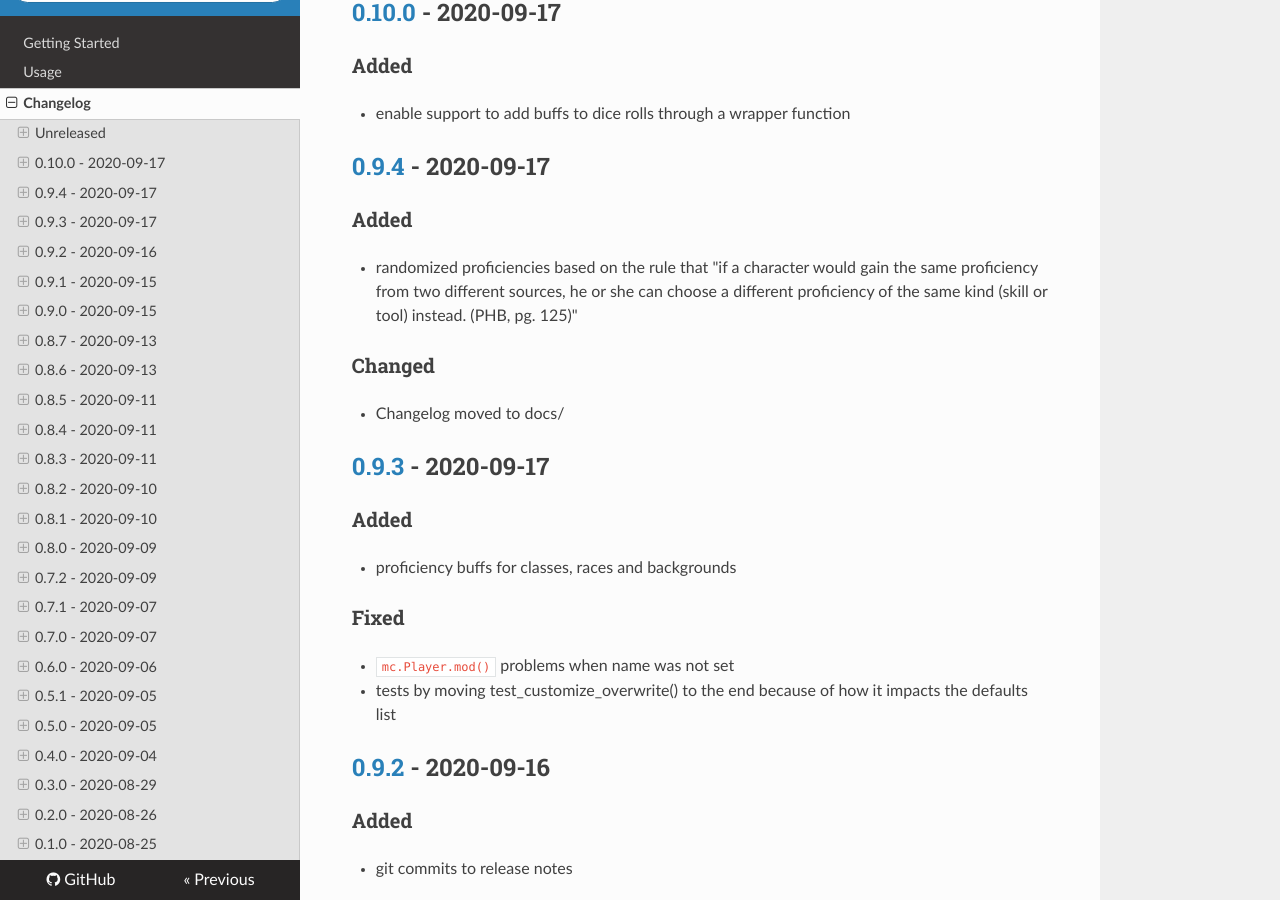
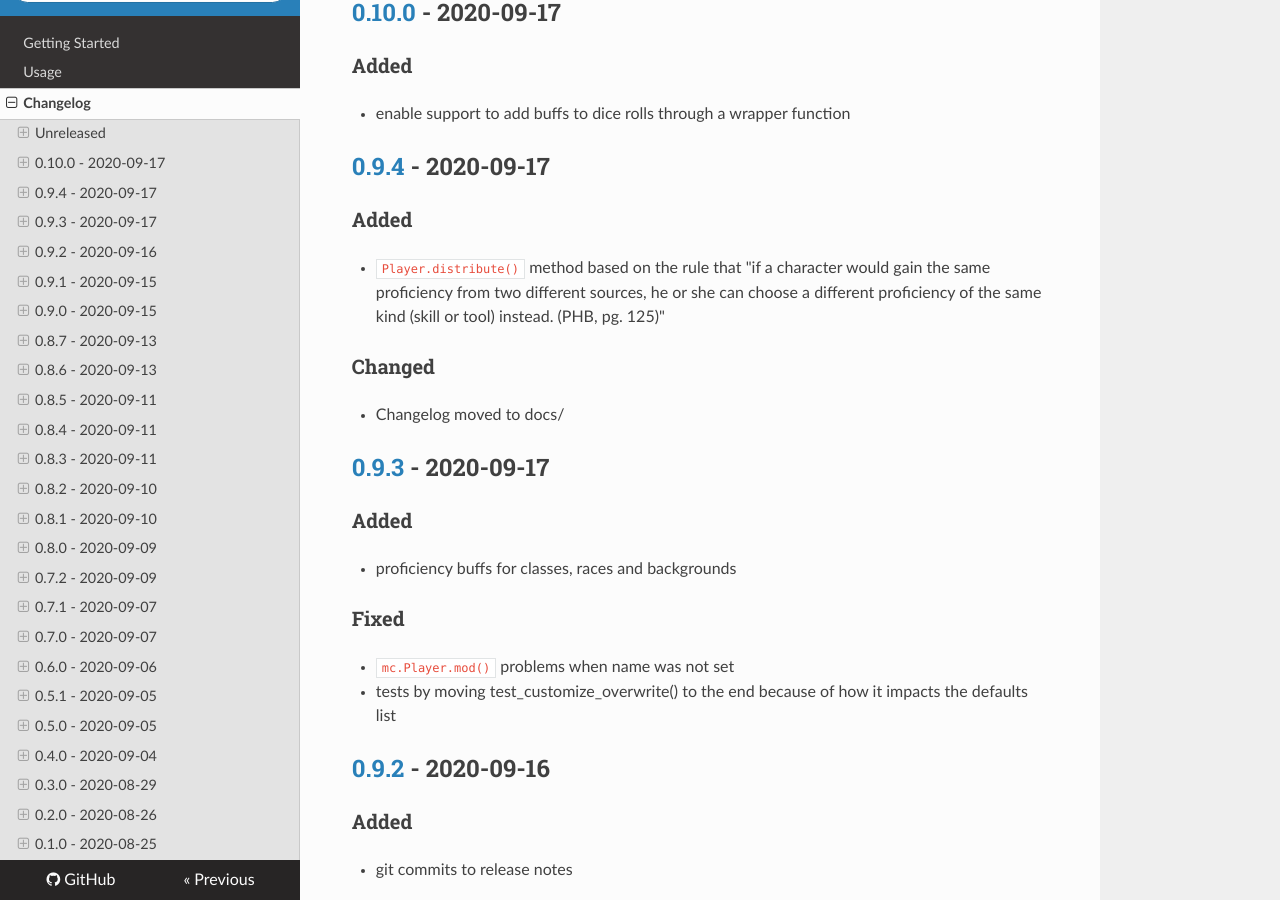
Before and after one commit to signebedi/mercutio, an MkDocs documentation site: the page built from docs/CHANGELOG.md, in a window 1280 px wide and 900 px high, scrolled down 774 px. Built offline with MkDocs 1.6.1, drawn with Linux system fonts in a browser that asks for light colours; nearby versions of some CDN libraries.

Commit message:
Routine: changelog

````diff
--- a/docs/CHANGELOG.md
+++ b/docs/CHANGELOG.md
@@ -29,7 +29,7 @@ Git commits will follow these conventions (with major convetions bolded):
 
 ## [0.9.4] - 2020-09-17
 ### Added
-- randomized proficiencies based on the rule that "if a character would gain the same proficiency from two different sources, he or she can choose a different proficiency of the same kind (skill or tool) instead. (PHB, pg. 125)"
+- ```Player.distribute()``` method based on the rule that "if a character would gain the same proficiency from two different sources, he or she can choose a different proficiency of the same kind (skill or tool) instead. (PHB, pg. 125)"
 
 ### Changed
 - Changelog moved to docs/
````
